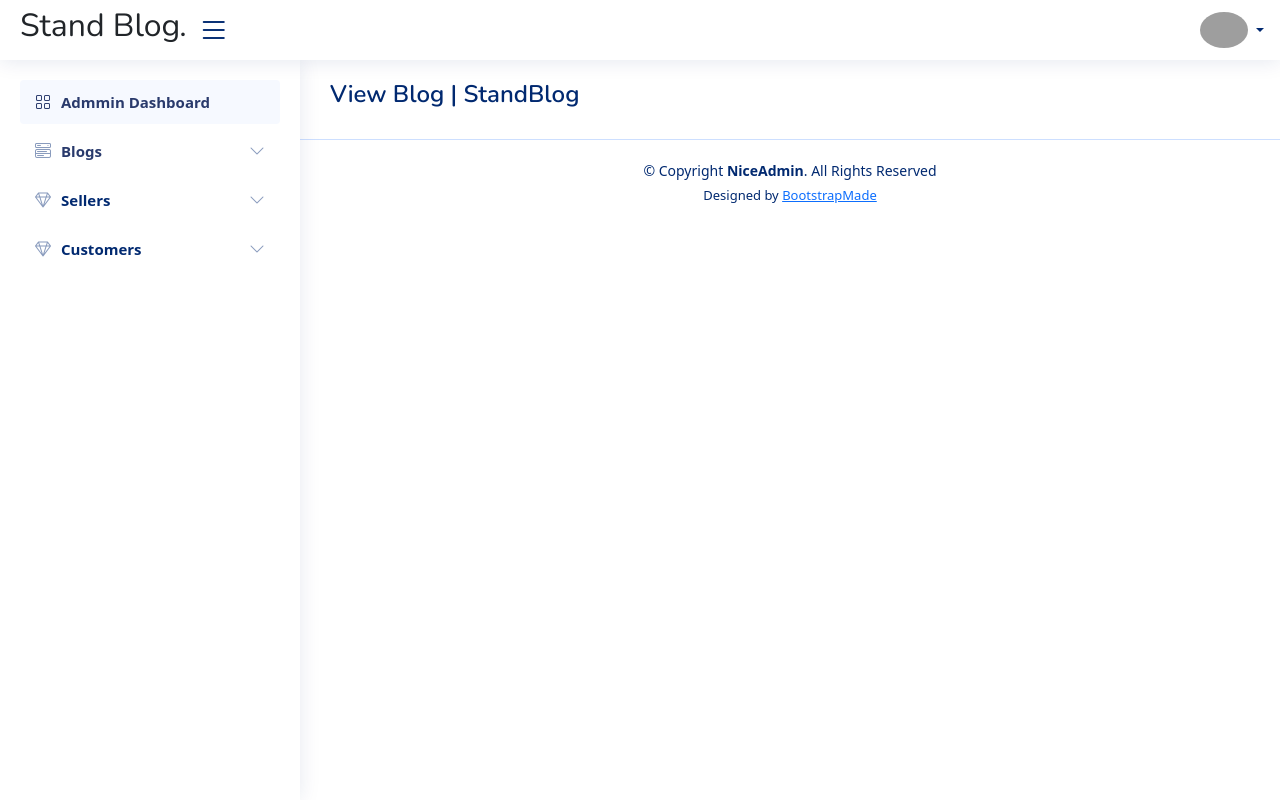
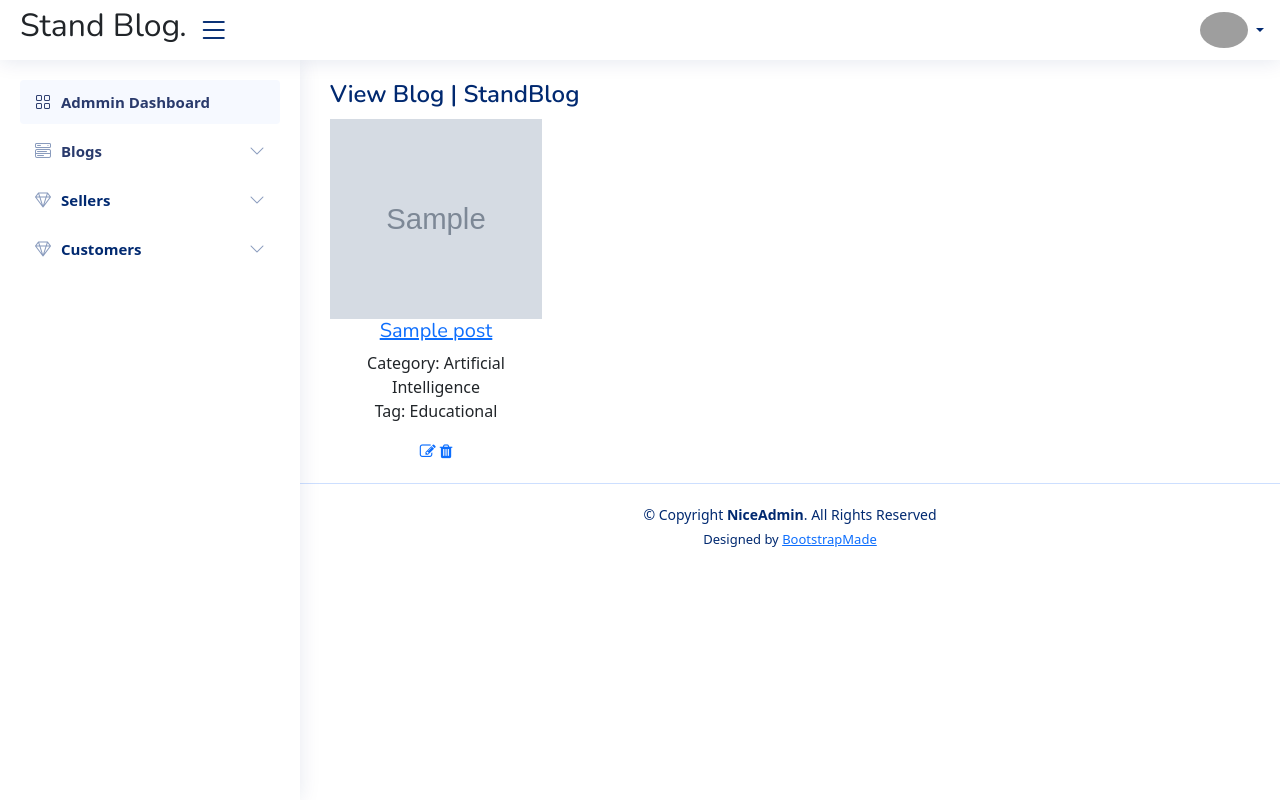
Before and after one commit to eodaneze/Php_Blog_Application, a PHP site: page /viewBlog.php in a window 1280 px wide. Run offline with PHP 8.4, Linux system fonts and the light colour scheme; tables that the repository leaves empty or names only in its code hold one stand-in row (values such as "Sample post"); grey boxes marked "Sample" are stand-in pictures; data that the repository does not hold is empty; some libraries are stand-ins or nearby versions; grey boxes are pictures that could not be loaded.

Commit message:
backend for the view blog section

```diff
--- a/header.php
+++ b/header.php
@@ -18,6 +18,7 @@
 
     <!-- Google Fonts -->
     <link href="https://fonts.gstatic.com" rel="preconnect">
+    <link rel="stylesheet" href="./assets/css/fontawesome.css">
     <link
         href="https://fonts.googleapis.com/css?family=Open+Sans:300,300i,400,400i,600,600i,700,700i|Nunito:300,300i,400,400i,600,600i,700,700i|Poppins:300,300i,400,400i,500,500i,600,600i,700,700i"
         rel="stylesheet">
--- a/viewBlog.php
+++ b/viewBlog.php
@@ -5,12 +5,45 @@
 
 ?>
 
+<style>
+    p span{
+        display: block;
+    }
+</style>
 <main class="main" id="main">
       <div class="pagetitle">
 
           <h1>View Blog | StandBlog</h1>
         </div>
      <div class="row">
+        <?php
+            $sql = "SELECT * FROM posts";
+            $result = mysqli_query($conn, $sql);
+
+            while ($row = mysqli_fetch_assoc($result)) {
+                 $title = $row['title'];
+                 $pic = $row['blog_image'];
+                 $id = $row['post_id'];
+
+                 ?>
+                    <div class="col-lg-3">
+                             <img style="height: 200px;" class="img-fluid" src="./includes/blogImg/<?=$pic?>" alt="">
+                         <div class="text-center">
+                            <a href="./singleBlog.php"><h5><?=$title?></h5></a>
+                            <p>
+                                <span>Category: Artificial Intelligence</span>
+                                <span>Tag: Educational</span>
+                             </p>
+                            <a href=""><i class="fa fa-edit"></i></a>
+                            <a href="./includes/delete.php?id=<?=$id?>"><i class="fa fa-trash"></i></a>
+                        </div>
+                    </div>
+
+                <?php
+            }
+
+         ?>
+
 
      </div>
 </main>
```
Also changed, not shown: includes/blogImg/64ca80c610be78.17608131.jpg (added).
